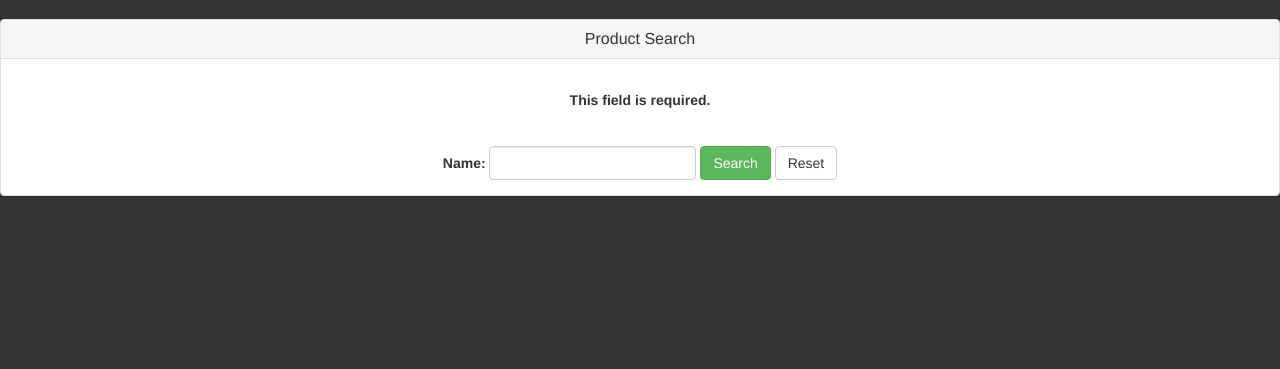
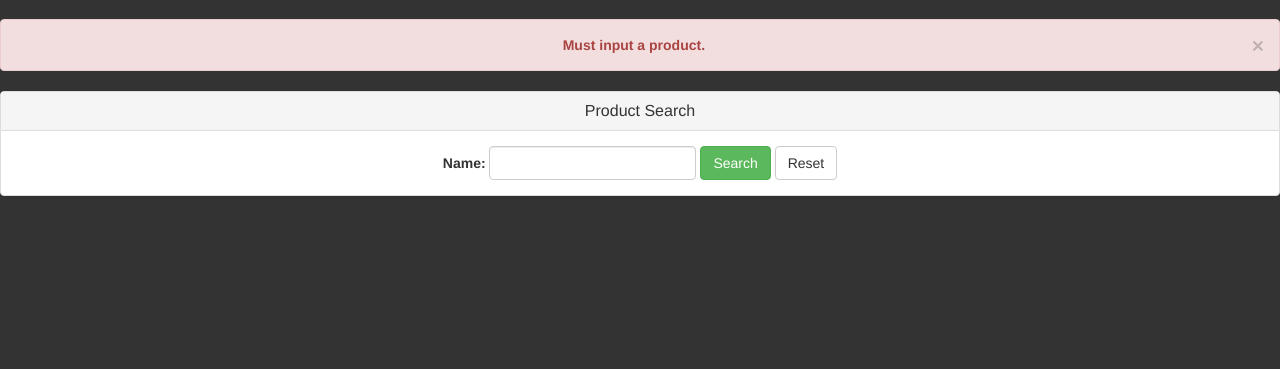
Before and after one commit to jisoohan/eLocal, a Django app: a page that uses eLocal_app/templates/eLocal_app/productSearchPage.html in a window 1280 px wide. Shown: the part 51-420 px from the top of the page. Run offline with Django 3.2, Linux system fonts and the light colour scheme; data that the repository does not hold is empty; some libraries are stand-ins or nearby versions.

Commit message:
messages validation instead of form

```diff
--- a/eLocal_app/templates/eLocal_app/productSearchPage.html
+++ b/eLocal_app/templates/eLocal_app/productSearchPage.html
@@ -18,8 +18,9 @@
     {% block content %}
       {% if messages %}
         {% for message in messages %}
-          <div class="panel panel-default text-center">
-            <strong><h4>{{ message|escape }}<h4></strong>
+          <div class="alert alert-danger text-center">
+            <a href="#" class="close" data-dismiss="alert" aria-label="close">&times;</a>
+            <strong>{{ message|escape }}</strong>
           </div>
         {% endfor %}
       {% endif %}
@@ -29,20 +30,6 @@
         </div>
         <div class="panel-body text-center">
           <form form="form" class="form-inline" method="get" action="{% url 'eLocal_app.views.searchProduct' %}">
-            {% if searchForm.errors %}
-              {% for field in searchForm %}
-                {% for error in field.errors %}
-                  <div class="alert alert-error">
-                    <strong>{{ error|escape }}</strong>
-                  </div>
-                {% endfor %}
-              {% endfor %}
-              {% for error in searchForm.non_field_errors %}
-                <div class="alert alert-error">
-                  <strong>{{ error|escape }}</strong>
-                </div>
-              {% endfor %}
-            {% endif %}
             <div class="form-group">
               <label for="{{ searchForm.name.id_for_label }}" class="control-label">Name: </label>
               {% render_field searchForm.name class="form-control" type="text" %}
--- a/eLocal_app/views.py
+++ b/eLocal_app/views.py
@@ -73,9 +73,10 @@ def searchProduct(request):
             name = searchForm.cleaned_data['name']
             results = ElocalUtils.parseSearchProduct(name)
             if len(results) == 0:
-                searchForm.add_error('name', 'No matching products.')
+                messages.error(request, 'No matching products.')
                 results = ElocalUtils.getAllProducts()
         else:
+            messages.error(request, 'Must input a product.')
             results = ElocalUtils.getAllProducts()
         return render(request, 'eLocal_app/productSearchPage.html', {'searchForm': searchForm, 'addProductForm': addProductForm, 'addStoreForm': addStoreForm, 'products': results})
 
@@ -88,8 +89,9 @@ def searchStore(request):
             name = searchForm.cleaned_data['name']
             results = ElocalUtils.parseSearchStore(name)
             if len(results) == 0:
-                searchForm.add_error('name', 'No matching stores.')
+                messages.error(request, 'No matching stores.')
                 results = ElocalUtils.getAllStores()
         else:
+            messages.error(request, 'Must input a store.')
             results = ElocalUtils.getAllStores()
         return render(request, 'eLocal_app/storeSearchPage.html', {'searchForm': searchForm, 'addProductForm': addProductForm, 'addStoreForm': addStoreForm, 'stores': results})
```
Also changed, not shown: eLocal_app/templates/eLocal_app/storeSearchPage.html (+8 -14 lines).
